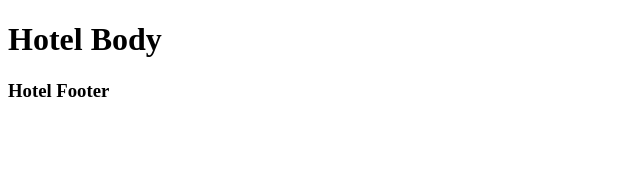
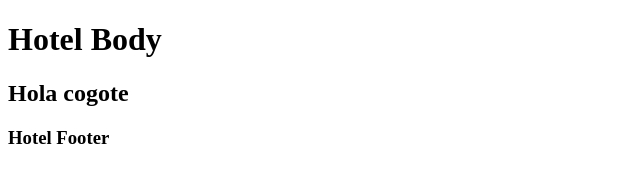
Before and after one commit to leoletangit/tpweb-frontend, a plain HTML site: page index.html in a window 1280 px wide. Shown: the whole page, without its empty margins (0-640 px from the left). Drawn offline with Linux system fonts and the light colour scheme.

Commit message:
commit to delete

```diff
--- a/index.html
+++ b/index.html
@@ -6,6 +6,7 @@
 </head>
 <body>
   <h1>Hotel Body</h1>
+<h2>Hola cogote</h2>
 </body>
 <footer>
   <h3>Hotel Footer</h3>
```
